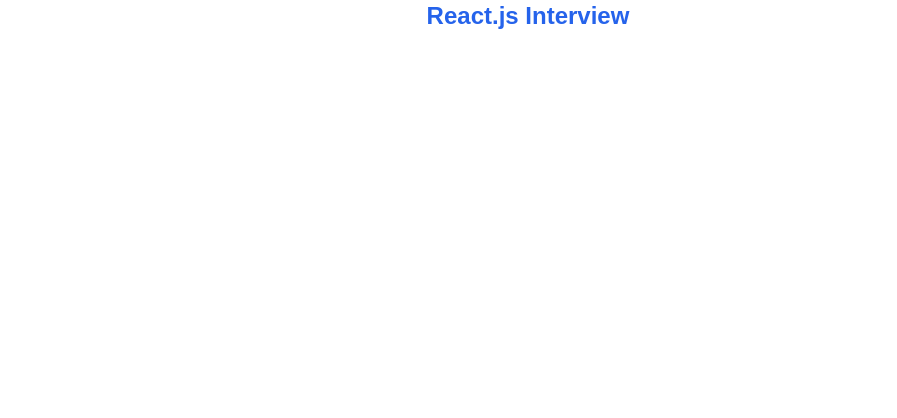
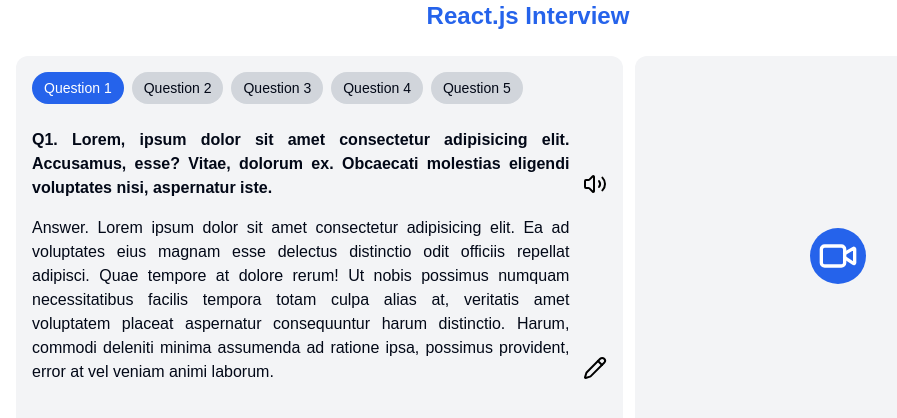
Before and after one commit to HimanshuS1nha/AI-Interviewer, a Next.js app: page /interview/1/start in a window 1280 px wide. Shown: the top 418 px of the page, without its empty margins (112-1009 px from the left). Built offline with nearby package versions, Linux system fonts and the light colour scheme.

Commit message:
Interview start page updated

```diff
--- a/src/app/interview/[interviewId]/start/page.tsx
+++ b/src/app/interview/[interviewId]/start/page.tsx
@@ -1,11 +1,25 @@
+"use client";
+
+import { useState } from "react";
+
+import Questions from "@/components/interview/Questions";
+import UserVideo from "@/components/interview/UserVideo";
+
+import type { QuestionType } from "../../../../../types";
+
 const InterviewStart = () => {
+  const [activeQuestion, setActiveQuestion] = useState(0);
   return (
-    <section className="flex flex-col gap-y-6">
+    <section className="flex flex-col gap-y-6 px-32">
       <h1 className="text-2xl text-primary font-semibold text-center">
         React.js Interview
       </h1>
 
-      <div className="flex w-full h-full gap-x-3"></div>
+      <div className="flex w-full h-full gap-x-3">
+        <Questions activeQuestion={activeQuestion} />
+
+        <UserVideo />
+      </div>
     </section>
   );
 };
--- /dev/null
+++ b/src/components/interview/Questions.tsx
@@ -0,0 +1,59 @@
+import { Pencil, Volume2 } from "lucide-react";
+
+const Questions = ({ activeQuestion }: { activeQuestion: number }) => {
+  return (
+    <div className="w-[60%] bg-gray-100 p-4 rounded-xl flex flex-col gap-y-6">
+      <div className="flex gap-2 items-center flex-wrap">
+        {[0, 1, 2, 3, 4].map((item) => {
+          return (
+            <div
+              className={`${
+                item === activeQuestion ? "bg-primary" : "bg-gray-300"
+              } px-3 py-1.5 rounded-full`}
+              key={item}
+            >
+              <p
+                className={`text-sm font-medium ${
+                  item === activeQuestion ? "text-white" : ""
+                }`}
+              >
+                Question {item + 1}
+              </p>
+            </div>
+          );
+        })}
+      </div>
+
+      <div className="flex flex-col gap-y-4">
+        <div className="flex gap-x-2 items-end">
+          <p className="font-semibold text-justify">
+            Q{activeQuestion + 1}. Lorem, ipsum dolor sit amet consectetur
+            adipisicing elit. Accusamus, esse? Vitae, dolorum ex. Obcaecati
+            molestias eligendi voluptates nisi, aspernatur iste.
+          </p>
+          <Volume2
+            size={24}
+            className="text-black hover:text-primary delay-100 transition-all ml-1.5 cursor-pointer my-1 shrink-0"
+          />
+        </div>
+        <div className="flex gap-x-2 items-end">
+          <p className="text-justify">
+            Answer. Lorem ipsum dolor sit amet consectetur adipisicing elit. Ea
+            ad voluptates eius magnam esse delectus distinctio odit officiis
+            repellat adipisci. Quae tempore at dolore rerum! Ut nobis possimus
+            numquam necessitatibus facilis tempora totam culpa alias at,
+            veritatis amet voluptatem placeat aspernatur consequuntur harum
+            distinctio. Harum, commodi deleniti minima assumenda ad ratione
+            ipsa, possimus provident, error at vel veniam animi laborum.
+          </p>
+          <Pencil
+            size={24}
+            className="text-black hover:text-primary delay-100 transition-all ml-1.5 cursor-pointer my-1 shrink-0"
+          />
+        </div>
+      </div>
+    </div>
+  );
+};
+
+export default Questions;
--- /dev/null
+++ b/src/components/interview/UserVideo.tsx
@@ -0,0 +1,15 @@
+import { Video } from "lucide-react";
+
+const UserVideo = () => {
+  return (
+    <div className="flex flex-col items-center gap-y-6 w-[40%]">
+      <div className="w-full h-[400px] bg-gray-100 flex items-center justify-center rounded-xl">
+        <div className="p-2 rounded-full bg-primary">
+          <Video color="white" size={40} />
+        </div>
+      </div>
+    </div>
+  );
+};
+
+export default UserVideo;
```
Also changed, not shown: src/middleware.ts (+25 -25 lines), types.ts (+7 -0 lines).
